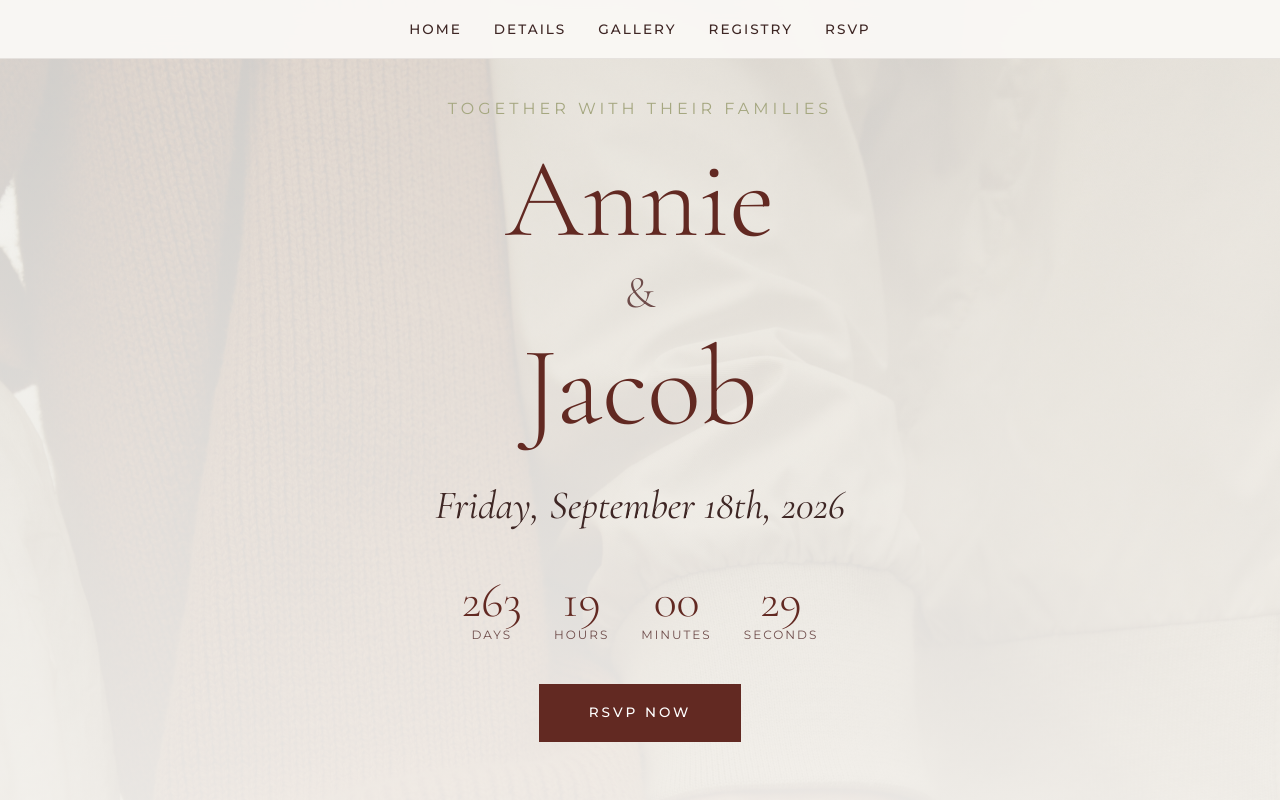
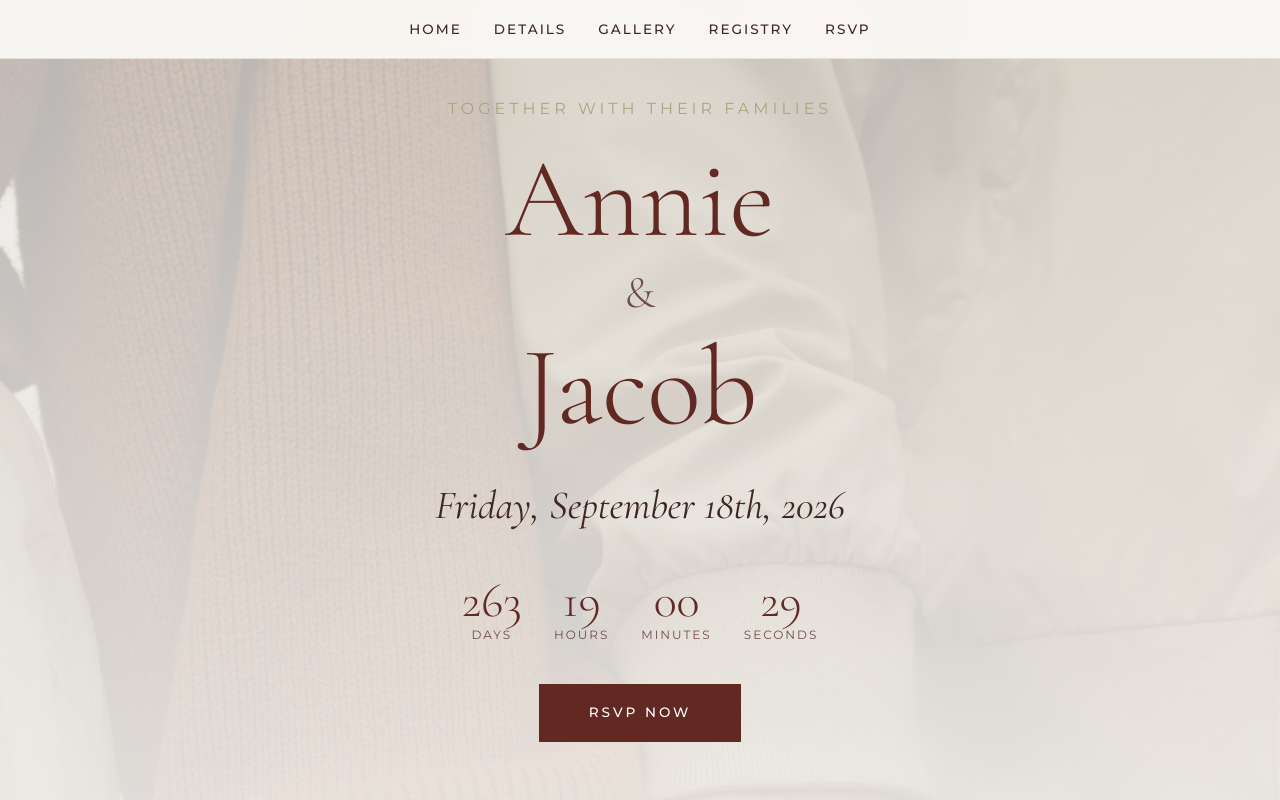
Before and after one commit to colemarcuccilli/Annie-Jacob, a plain HTML site: page index.html in a window 1280 px wide. Shown: the top 800 px of the page. Drawn offline with nearby package versions, Linux system fonts and the light colour scheme.

Commit message:
Increase hero background opacity to 40%

```diff
--- a/index.html
+++ b/index.html
@@ -99,7 +99,7 @@
             background-image: url('assets/images/image0.jpeg');
             background-size: cover;
             background-position: center top;
-            opacity: 0.25;
+            opacity: 0.4;
         }
 
         .hero::after {
```
